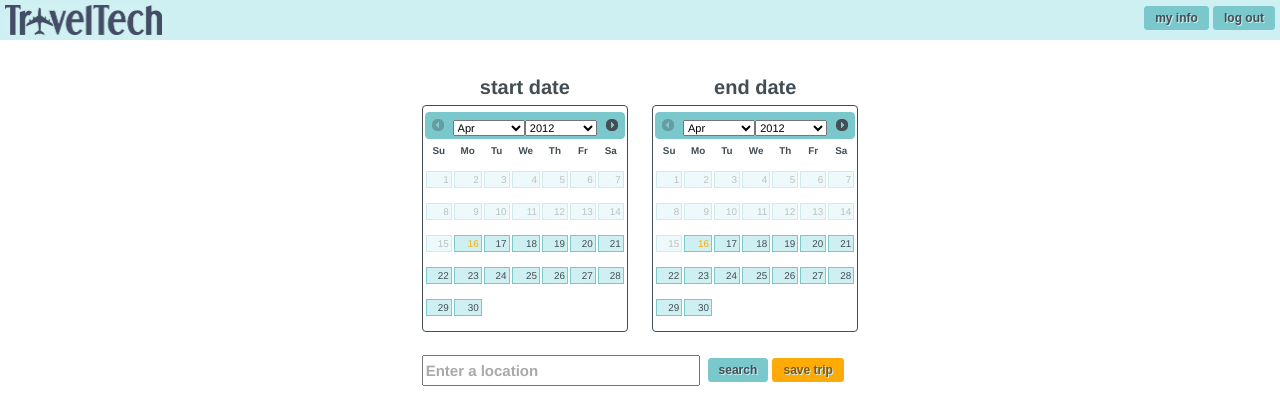
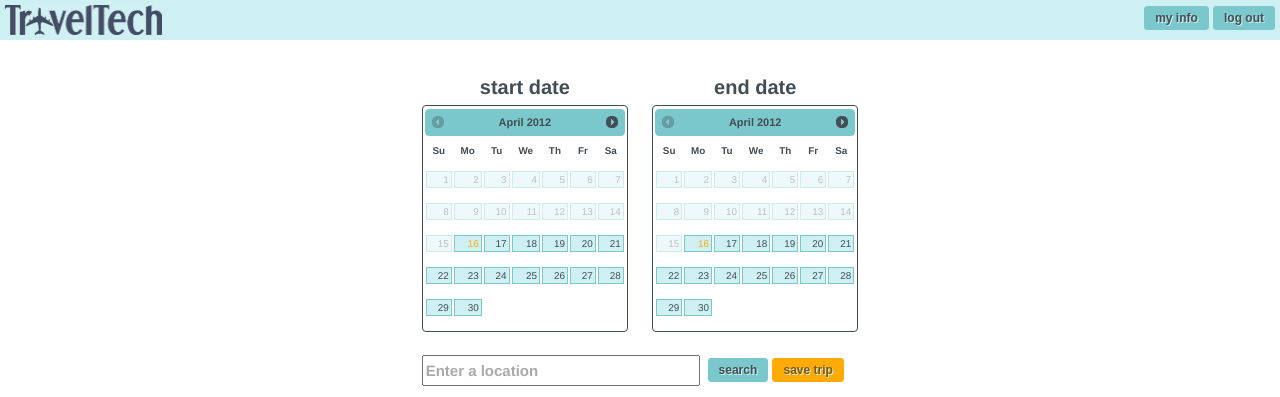
Before and after one commit to nsparikh/TravelTech-1, a plain HTML site: page home.html in a window 1280 px wide. Shown: the top 397 px of the page. Drawn offline with nearby package versions, Linux system fonts and the light colour scheme; some packages are replaced by stand-ins of ours.

Commit message:
minor changes

```diff
--- a/css/calendar.css
+++ b/css/calendar.css
@@ -363,4 +363,11 @@
 
 .ui-datepicker-header {
 	height: 20px;
+	position: relative;
+	bottom: 3px;
 }
+
+.ui-datepicker-title {
+	position: relative;
+	bottom: 3px;
+}
--- a/home.html
+++ b/home.html
@@ -63,8 +63,8 @@
 			// Calendars
 			$("#start_cal").datepicker({
 				//defaultDate: +0,
-				changeMonth: true,
-				changeYear: true,
+				//changeMonth: true,
+				//changeYear: true,
 				minDate: 0,
 				onSelect: function (dateText, inst) {
 					today = new Date();
@@ -82,8 +82,8 @@
 
 			$("#end_cal").datepicker({
 				minDate: 0,
-				changeMonth: true,
-				changeYear: true,
+				//changeMonth: true,
+				//changeYear: true,
 				onSelect: function(dateText, inst) {
 					endDate = parseDate(dateText);
 					var daysFromStart = dateDifference(today, endDate);
```
Also changed, not shown: 5 other files.
